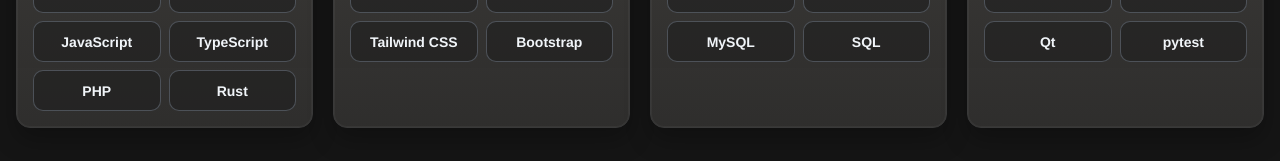
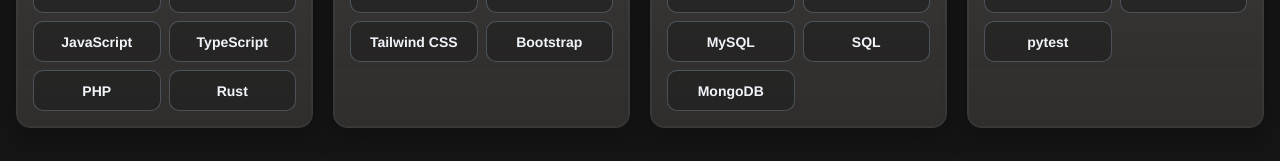
Before and after one commit to mehdika21/portfolio-react, a React (Vite) app: page / in a window 1280 px wide. Shown: the part 2350-2511 px from the top of the page. Built offline with nearby package versions, Linux system fonts and the light colour scheme.

Commit message:
fixing the skills

```diff
--- a/src/components/Skills.tsx
+++ b/src/components/Skills.tsx
@@ -25,6 +25,7 @@ const groups = [
     items: [
       "Node.js", "Express", ".NET",
       "Spring Boot", "MySQL", "SQL",
+      "MongoDB",
     ],
   },
   {
@@ -32,7 +33,7 @@ const groups = [
     fallbackTitle: "Tools & Testing",
     items: [
       "Git", "Docker", "GitLab",
-      "Jira", "Qt", "pytest",
+      "Jira", "pytest",
     ],
   },
 ] as const;
```
